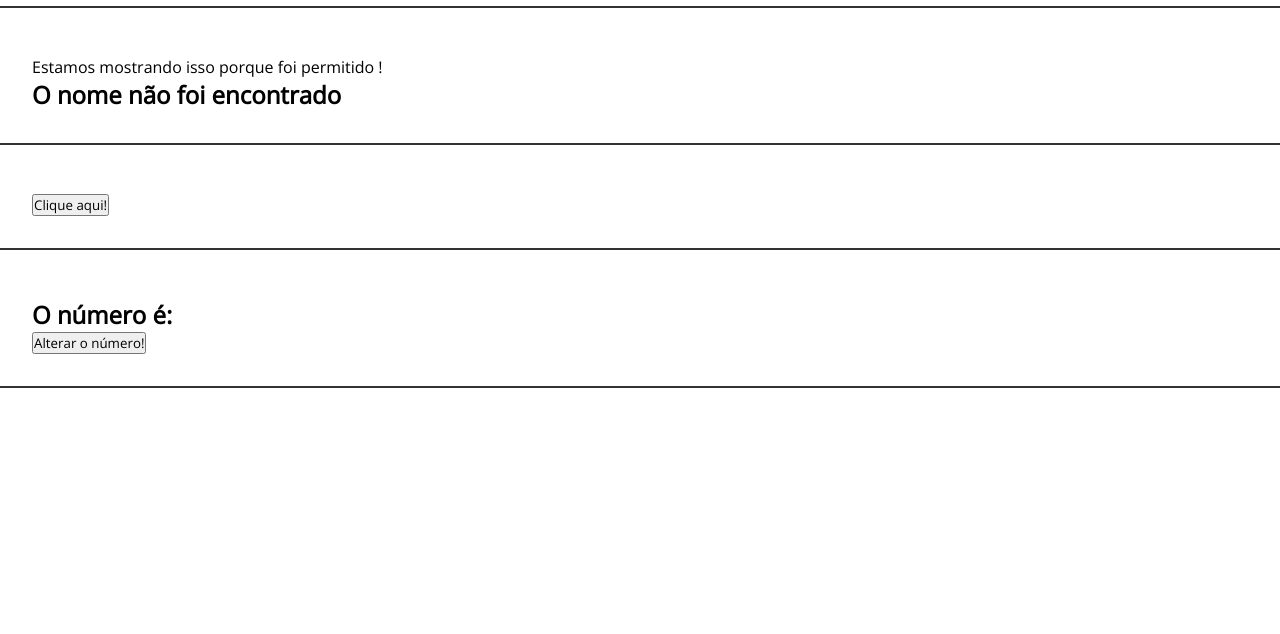
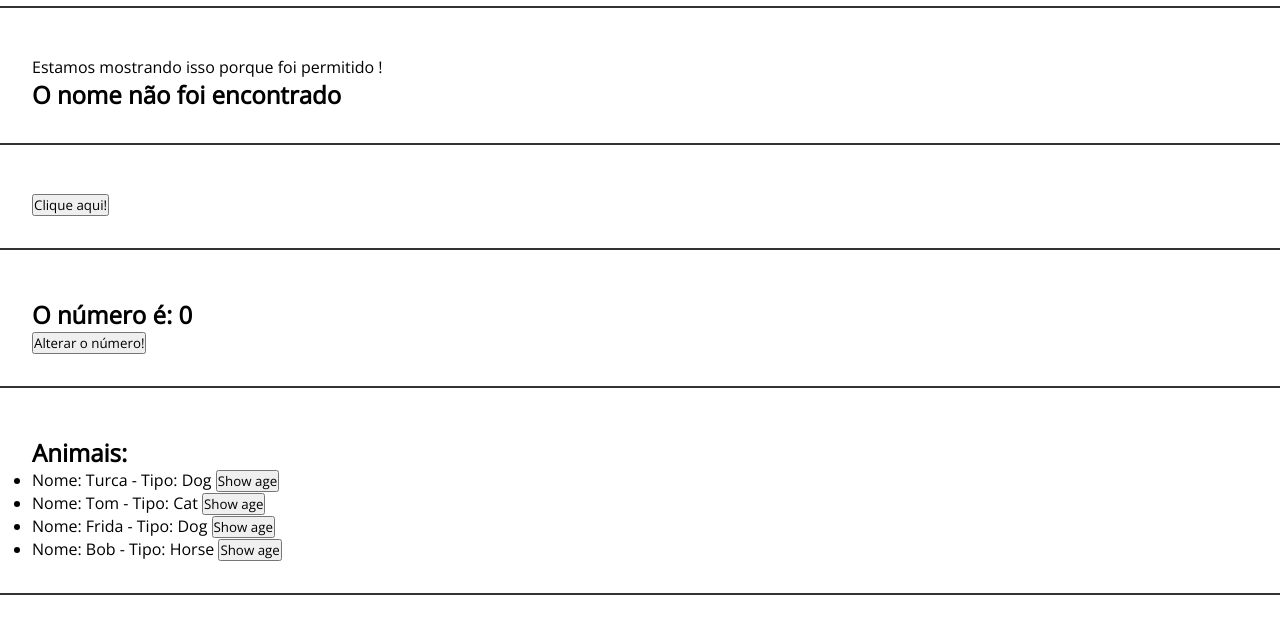
Before and after one commit to digaogalo/learning-angular, an Angular app: page / in a window 1280 px wide. Shown: the part 922-1556 px from the top of the page. Built offline with nearby package versions, Linux system fonts and the light colour scheme.

Commit message:
pipe operators

```diff
--- /dev/null
+++ b/src/app/Animal.ts
@@ -0,0 +1,5 @@
+export interface Animal {
+  name: string
+  type: string
+  age: number
+}
--- a/src/app/app.component.html
+++ b/src/app/app.component.html
@@ -20,3 +20,4 @@
 <app-if-render></app-if-render>
 <app-eventos></app-eventos>
 <app-emitter></app-emitter>
+<app-list-render></app-list-render>
--- a/src/app/app.module.ts
+++ b/src/app/app.module.ts
@@ -9,6 +9,7 @@ import { IfRenderComponent } from './components/if-render/if-render.component';
 import { EventosComponent } from './components/eventos/eventos.component';
 import { EmitterComponent } from './components/emitter/emitter.component';
 import { ChangeNumberComponent } from './components/change-number/change-number.component';
+import { ListRenderComponent } from './components/list-render/list-render.component';
 
 @NgModule({
   declarations: [
@@ -19,7 +20,8 @@ import { ChangeNumberComponent } from './components/change-number/change-number.
     IfRenderComponent,
     EventosComponent,
     EmitterComponent,
-    ChangeNumberComponent
+    ChangeNumberComponent,
+    ListRenderComponent
   ],
   imports: [
     BrowserModule
--- a/src/app/components/change-number/change-number.component.ts
+++ b/src/app/components/change-number/change-number.component.ts
@@ -1,4 +1,4 @@
-import { Component } from '@angular/core';
+import { Component, Output, EventEmitter } from '@angular/core';
 
 @Component({
   selector: 'app-change-number',
@@ -6,8 +6,10 @@ import { Component } from '@angular/core';
   styleUrls: ['./change-number.component.css']
 })
 export class ChangeNumberComponent {
+@Output() changerNumber: EventEmitter<any> = new EventEmitter()
+
   handleClick() {
-    console.log('Mudou o número')
+    this.changerNumber.emit()
   }
 
 }
--- a/src/app/components/emitter/emitter.component.html
+++ b/src/app/components/emitter/emitter.component.html
@@ -1,4 +1,4 @@
 <div class="class">
-  <h2>O número é: </h2>
-  <app-change-number></app-change-number>
+  <h2>O número é: {{ myNumber }} </h2>
+  <app-change-number (changerNumber)="onChangeNumber()"></app-change-number>
 </div>
--- a/src/app/components/emitter/emitter.component.ts
+++ b/src/app/components/emitter/emitter.component.ts
@@ -6,5 +6,13 @@ import { Component } from '@angular/core';
   styleUrls: ['./emitter.component.css']
 })
 export class EmitterComponent {
+  myNumber: number = 0
 
+  onChangeNumber() {
+    this.myNumber = Math.floor(Math.random() * 100)
+
+  //contador
+   //this.myNumber++
+
+  }
 }
--- /dev/null
+++ b/src/app/components/list-render/list-render.component.html
@@ -0,0 +1,11 @@
+<div class="class">
+  <h2>Animais:</h2>
+  <ul>
+    <li *ngFor="let animal of animals">
+      Nome: {{ animal.name }} -
+      Tipo: {{ animal.type }}
+      <button (click)="showAge(animal)">Show age</button>
+    </li>
+  </ul>
+  <h3> {{ animalDetails }} </h3>
+</div>
--- /dev/null
+++ b/src/app/components/list-render/list-render.component.ts
@@ -0,0 +1,22 @@
+import { Component } from '@angular/core';
+
+import { Animal } from 'src/app/Animal';
+@Component({
+  selector: 'app-list-render',
+  templateUrl: './list-render.component.html',
+  styleUrls: ['./list-render.component.css']
+})
+export class ListRenderComponent {
+  animals: Animal[] = [
+      {name: 'Turca', type:  'Dog', age: 3},
+      {name: 'Tom', type:  'Cat', age: 5},
+      {name: 'Frida', type:  'Dog', age: 6},
+      {name: 'Bob', type:  'Horse', age: 8}
+  ]
+
+  animalDetails = ''
+
+  showAge(animal: Animal) {
+    this.animalDetails = `O pet ${animal.name} tem ${animal.age} anos.`
+  }
+}
```
Also changed, not shown: src/app/components/list-render/list-render.component.css (added), 1 other file (tests, documents, lock files or other folders).
